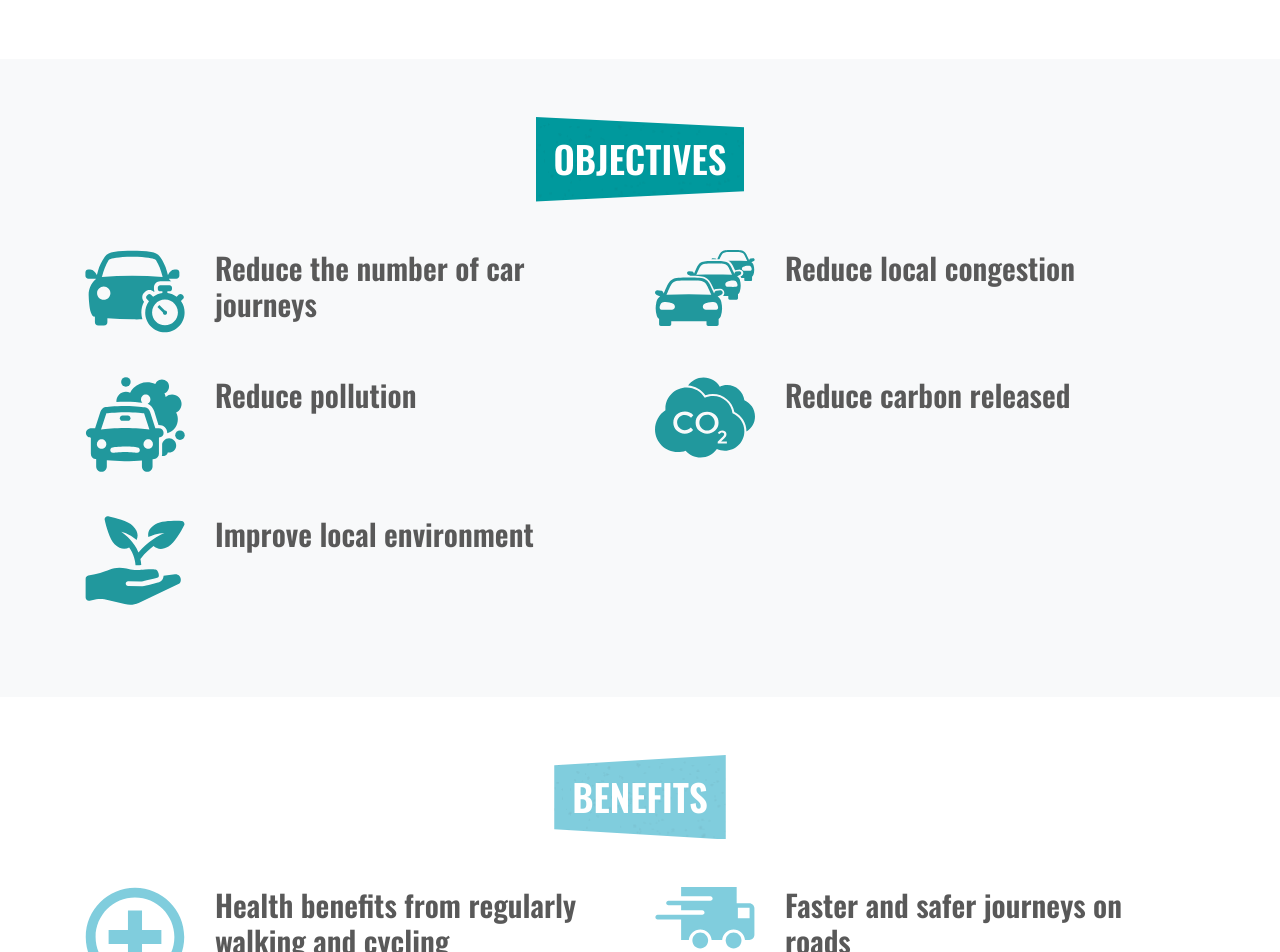
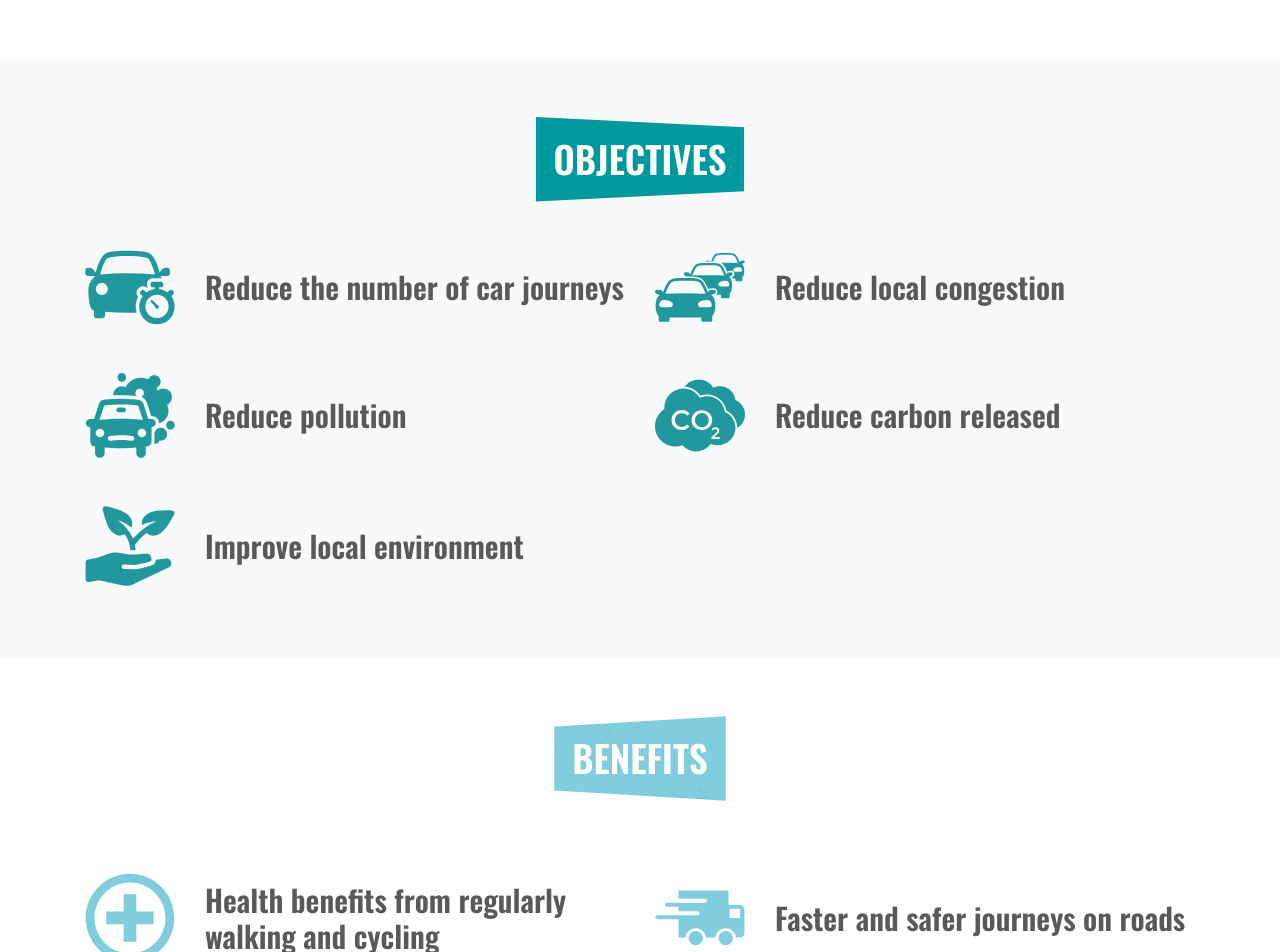
Before and after one commit to EcoRewards/ecorewards.co.uk, a Jekyll site: the page built from index.html, in a window 1280 px wide. Shown: the part 1222-2174 px from the top of the page. Built offline with Jekyll 4.4.1, drawn with Linux system fonts in a browser that asks for light colours; some web fonts are replaced.

Commit message:
Vertical alignment fun

```diff
--- a/_includes/benefits.html
+++ b/_includes/benefits.html
@@ -4,24 +4,24 @@
       <div class="col-12 text-center">
         <h2 class="heading heading--md heading--color-1 heading--reverse-clip mb-5">Benefits</h2>
       </div>
-      <div class="col-md-6 mb-4">
+      <div class="col-md-6 mb-4 mt-4 d-lg-flex">
         <img class="img-responsive float-lg-left benefits__img" alt="Health symbol" src="{{ site.baseurl }}/assets/image/health.svg" />
-        <p class="text-center text-lg-left benefits__text">Health benefits from regularly walking and cycling</p>
+        <p class="text-center text-lg-left benefits__text d-lg-flex align-items-lg-center">Health benefits from regularly walking and cycling</p>
       </div>
 
-      <div class="col-md-6 mb-4">
+      <div class="col-md-6 mb-4 mt-4 d-lg-flex">
         <img class="img-responsive float-lg-left benefits__img" alt="A lorry travelling fast" src="{{ site.baseurl }}/assets/image/faster.svg" />
-        <p class="text-center text-lg-left benefits__text">Faster and safer journeys on roads</p>
+        <p class="text-center text-lg-left benefits__text d-lg-flex align-items-lg-center">Faster and safer journeys on roads</p>
       </div>
 
-      <div class="col-md-6 mb-4">
+      <div class="col-md-6 mb-4 mt-4 d-lg-flex">
         <img class="img-responsive float-lg-left benefits__img" alt="A happy face" src="{{ site.baseurl }}/assets/image/happy.svg" />
-        <p class="text-center text-lg-left benefits__text">Less stressful journeys</p>
+        <p class="text-center text-lg-left benefits__text d-lg-flex align-items-lg-center">Less stressful journeys</p>
       </div>
 
-      <div class="col-md-6 mb-4">
+      <div class="col-md-6 mb-4 mt-4 d-lg-flex">
         <img class="img-responsive float-lg-left benefits__img" alt="Earth being cradled in 2 hands" src="{{ site.baseurl }}/assets/image/environment.svg" />
-        <p class="text-center text-lg-left benefits__text">Make a difference to the environment</p>
+        <p class="text-center text-lg-left benefits__text d-lg-flex align-items-lg-center">Make a difference to the environment</p>
       </div>
     </div>
   </div>
--- a/_includes/objectives.html
+++ b/_includes/objectives.html
@@ -2,31 +2,31 @@
   <div class="container">
     <div class="row">
       <div class="col-12 text-center">
-        <h2 class="heading heading--md heading--color-3 mb-5">Objectives</h2>
+        <h2 class="heading heading--md heading--color-3 mb-4">Objectives</h2>
       </div>
-      <div class="col-md-6 mb-4">
+      <div class="col-md-6 mb-4 mt-4 d-lg-flex">
         <img class="img-responsive float-lg-left benefits__img" alt="Car with a clock next to it" src="{{ site.baseurl }}/assets/image/reduce-journeys.svg" />
-        <p class="text-center text-lg-left benefits__text">Reduce the number of car journeys</p>
+        <p class="text-center text-lg-left benefits__text d-lg-flex align-items-lg-center">Reduce the number of car journeys</p>
       </div>
 
-      <div class="col-md-6 mb-4">
+      <div class="col-md-6 mb-4 mt-4 d-lg-flex">
         <img class="img-responsive float-lg-left benefits__img" alt="A queue of cars" src="{{ site.baseurl }}/assets/image/reduce-congestion.svg" />
-        <p class="text-center text-lg-left benefits__text">Reduce local congestion</p>
+        <p class="text-center text-lg-left benefits__text d-lg-flex align-items-lg-center">Reduce local congestion</p>
       </div>
 
-      <div class="col-md-6 mb-4">
+      <div class="col-md-6 mb-4 mt-4 d-lg-flex">
         <img class="img-responsive float-lg-left benefits__img" alt="A car with exhaust fumes coming from the rear" src="{{ site.baseurl }}/assets/image/pollution.svg" />
-        <p class="text-center text-lg-left benefits__text">Reduce pollution</p>
+        <p class="text-center text-lg-left benefits__text d-lg-flex align-items-lg-center">Reduce pollution</p>
       </div>
 
-      <div class="col-md-6 mb-4">
+      <div class="col-md-6 mb-4 mt-4 d-lg-flex">
         <img class="img-responsive float-lg-left benefits__img" alt="A cloud with CO2 written on it" src="{{ site.baseurl }}/assets/image/co2.svg" />
-        <p class="text-center text-lg-left benefits__text">Reduce carbon released</p>
+        <p class="text-center text-lg-left benefits__text d-lg-flex align-items-lg-center">Reduce carbon released</p>
       </div>
 
-      <div class="col-md-6 mb-4">
+      <div class="col-md-6 mb-4 mt-4 d-lg-flex">
         <img class="img-responsive float-lg-left benefits__img" alt="A hand holding a plant" src="{{ site.baseurl }}/assets/image/improve-environment.svg" />
-        <p class="text-center text-lg-left benefits__text">Improve local environment</p>
+        <p class="text-center text-lg-left benefits__text d-lg-flex align-items-lg-center">Improve local environment</p>
       </div>
     </div>
   </div>
--- a/_sass/benefits.scss
+++ b/_sass/benefits.scss
@@ -4,8 +4,8 @@
         height: 100px;
 
         @media ($screen-laptop) {
-            margin: 0 30px 20px 0;
-            width: 100px;
+            margin: 0 30px 0 0;
+            width: 90px;
             height: auto;
         }
     }
@@ -21,6 +21,7 @@
         @media ($screen-laptop) {
             font-size: 30px;
             line-height: 36px;
+            margin: 0;
             max-width: none;
         }
     }
```
